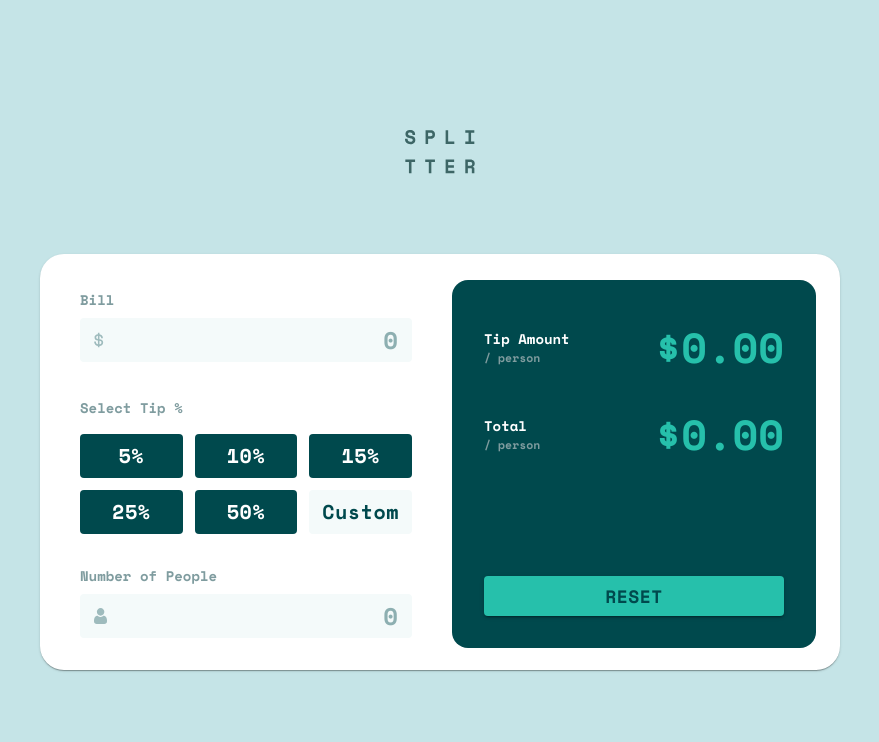
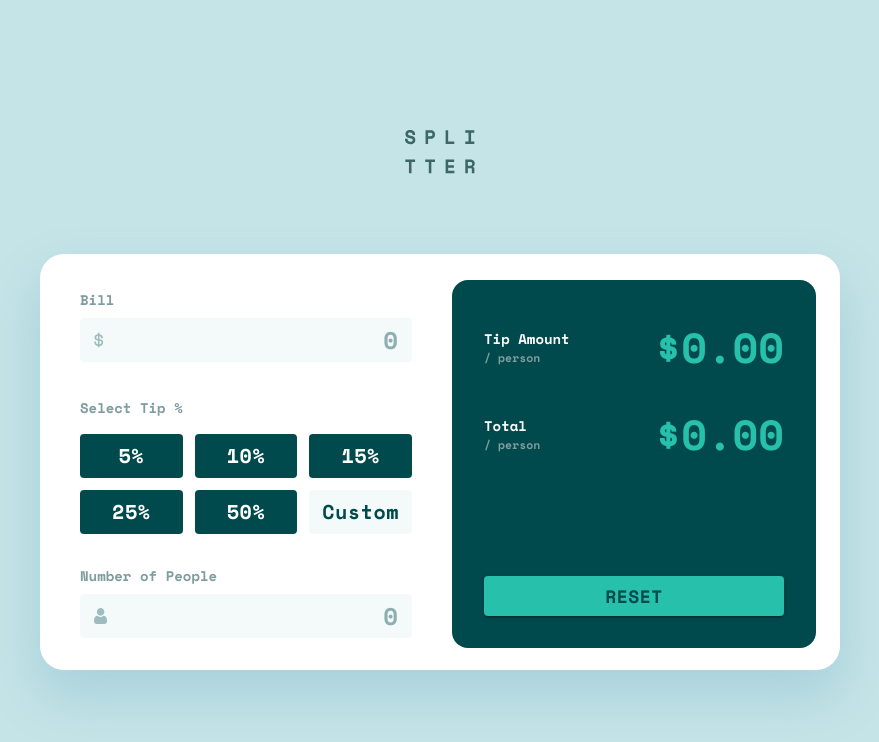
Before and after one commit to danhalis/tip-calculator-app, a Next.js app: page / in a window 1280 px wide. Shown: the top 742 px of the page, without its empty margins (200-1079 px from the left). Built offline with nearby package versions, Linux system fonts and the light colour scheme.

Commit message:
Add box shadow to app component

```diff
--- a/components/CalculatorApp.tsx
+++ b/components/CalculatorApp.tsx
@@ -33,6 +33,7 @@ function CalculatorApp() {
         flex
         rounded-3xl
         w-[100vh]
+        shadow-[0_25px_50px_5px_rgba(170,210,220,1)]
         "
       >
         <CardContent className="w-full flex px-6 py-5">
```
